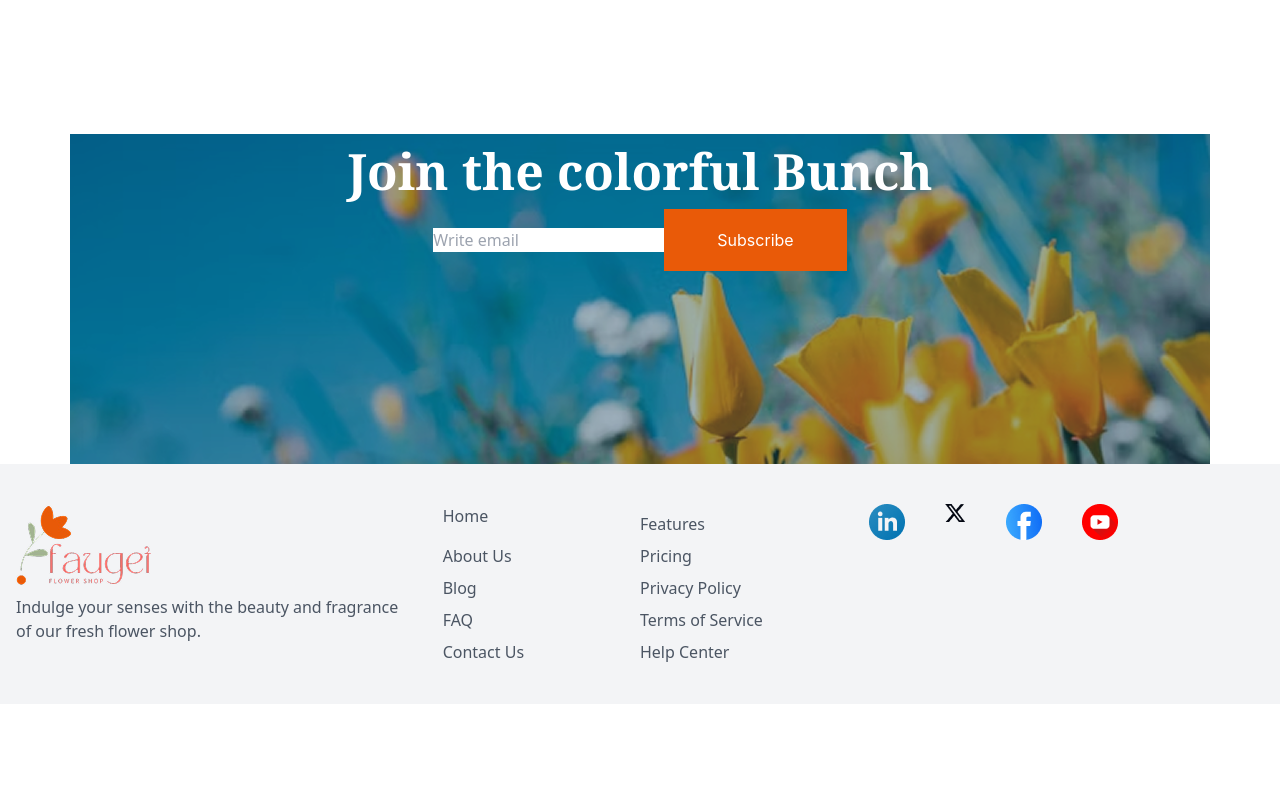
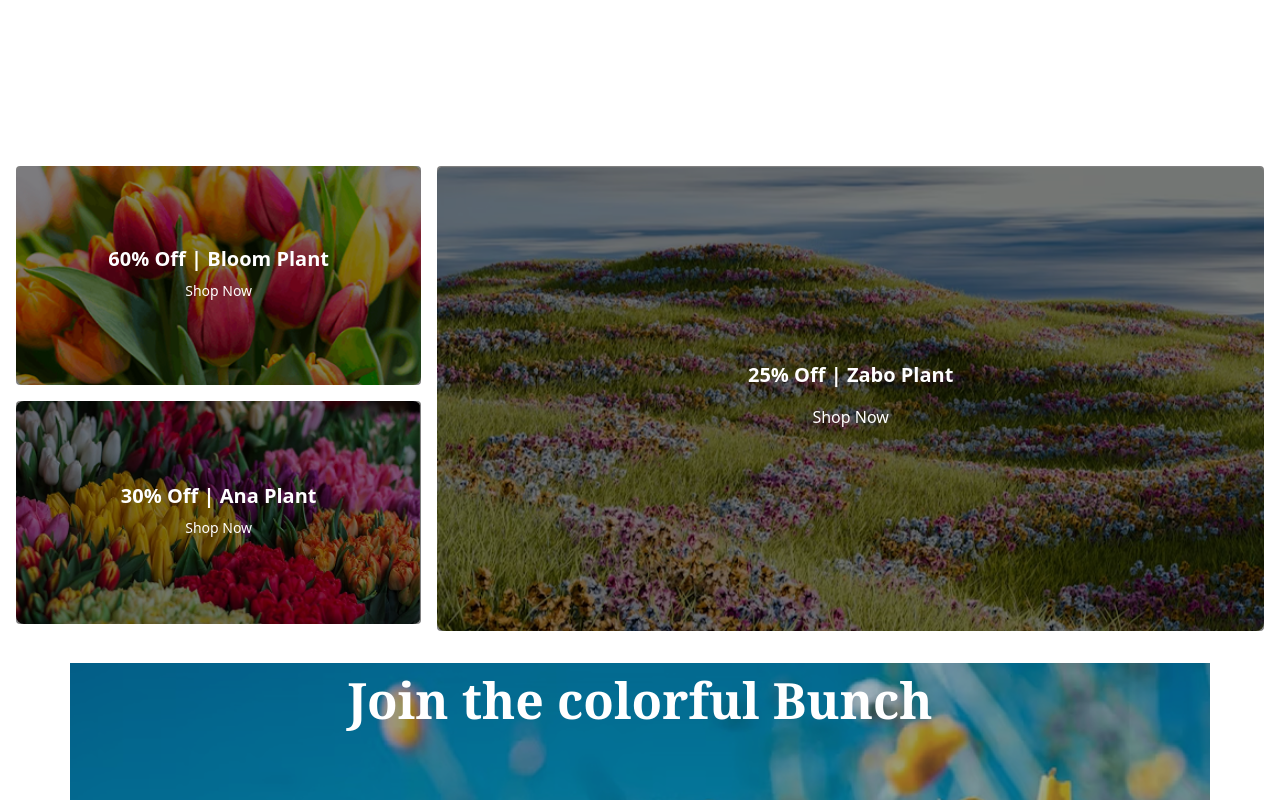
Before and after one commit to muksedaaktar/My-second-assignment, a plain HTML site: page index.html in a window 1280 px wide. Shown: the part 2580-3380 px from the top of the page. Before the commit the page ends 3284 px from the top, so only its background shows below. Drawn offline with nearby package versions, Linux system fonts and the light colour scheme.

Commit message:
added challenge part

```diff
--- a/index.html
+++ b/index.html
@@ -109,7 +109,49 @@
                     </ul>
             </div>
         </section>
-        <section class="join_section">
+
+
+          <section class="max-w-7xl mx-auto px-4 py-8 grid grid-cols-1 md:grid-cols-3 gap-4">
+    <!-- Left Column: 2 stacked small images -->
+    <div class="flex flex-col gap-4">
+      <!-- First Small Image -->
+      <div class="relative">
+        <img src="./images/deal-ana.png" alt="Deal Ana" class="w-full h-full object-cover rounded-lg" />
+        <div
+          class="absolute inset-0 flex flex-col items-center justify-center text-center bg-black bg-opacity-50 text-white p-2 rounded">
+          <p class="text-xl font-bold text-white-700">60% Off | Bloom Plant</p>
+          <p class="mt-1 px-3 py-1 text-white text-sm rounded">
+            Shop Now
+          </p>
+        </div>
+      </div>
+        <!-- Second Small Image -->
+      <div class="relative">
+        <img src="./images/deal-bloom.png" alt="Deal Bloom" class="w-full h-full object-cover rounded-lg" />
+        <div
+          class="absolute inset-0 flex flex-col items-center justify-center text-center bg-black bg-opacity-50 text-white p-2 rounded">
+          <p class="text-xl font-bold text-white-700">30% Off | Ana Plant</p>
+          <p class="mt-1 px-3 py-1 text-white text-sm rounded ">
+            Shop Now
+          </p>
+        </div>
+      </div>
+    </div>
+
+     <!-- Right Column: Large Image spans 2 columns -->
+    <div class="md:col-span-2 relative">
+      <img src="./images/deal-zabo.png" alt="Deal Zabo" class="w-full h-full object-cover rounded-lg" />
+      <div
+        class="absolute inset-0 flex flex-col items-center justify-center text-center bg-black bg-opacity-50 text-white p-4 rounded">
+        <p class="text-xl font-bold text-white-700">25% Off | Zabo Plant</p>
+        <p class="mt-2 px-4 py-2 text-white rounded ">
+          Shop Now
+        </p>
+      </div>
+    </div>
+  </section>
+
+  <section class="join_section">
             <div class="join">
                  <h3 class="join_title noto-serif-normal font_design_2">Join the colorful Bunch</h3>
             <div class="form display_flex">
@@ -118,6 +160,11 @@
             </div>
             </div>
         </section>
+
+
+
+
+
 
     </main>
       <footer class="bg-gray-100 py-10">
--- a/styles/flower.css
+++ b/styles/flower.css
@@ -163,9 +163,13 @@
     color: #FFFFFF;
 }
 .form{
+    display: flex;
+    align-items: center;
+    border-radius: 4px;
+    overflow: hidden;
     justify-content: center;
-    align-items: center;
-    padding-bottom: 193px;
+    padding: 199px;
+
 }
 
 
@@ -223,6 +227,9 @@
         height: auto;
         display: block;
     }
+    .sample_flower{
+        margin: 10px 20px;
+    }
     .store_sms{
         width: 100%;
     }
@@ -231,6 +238,13 @@
         max-width: 100%;
 
     }
+    .sms_description{
+        margin: auto;
+    }
+
+    .form{
+        max-width: 100%;
+    }
 
 
 }
```
